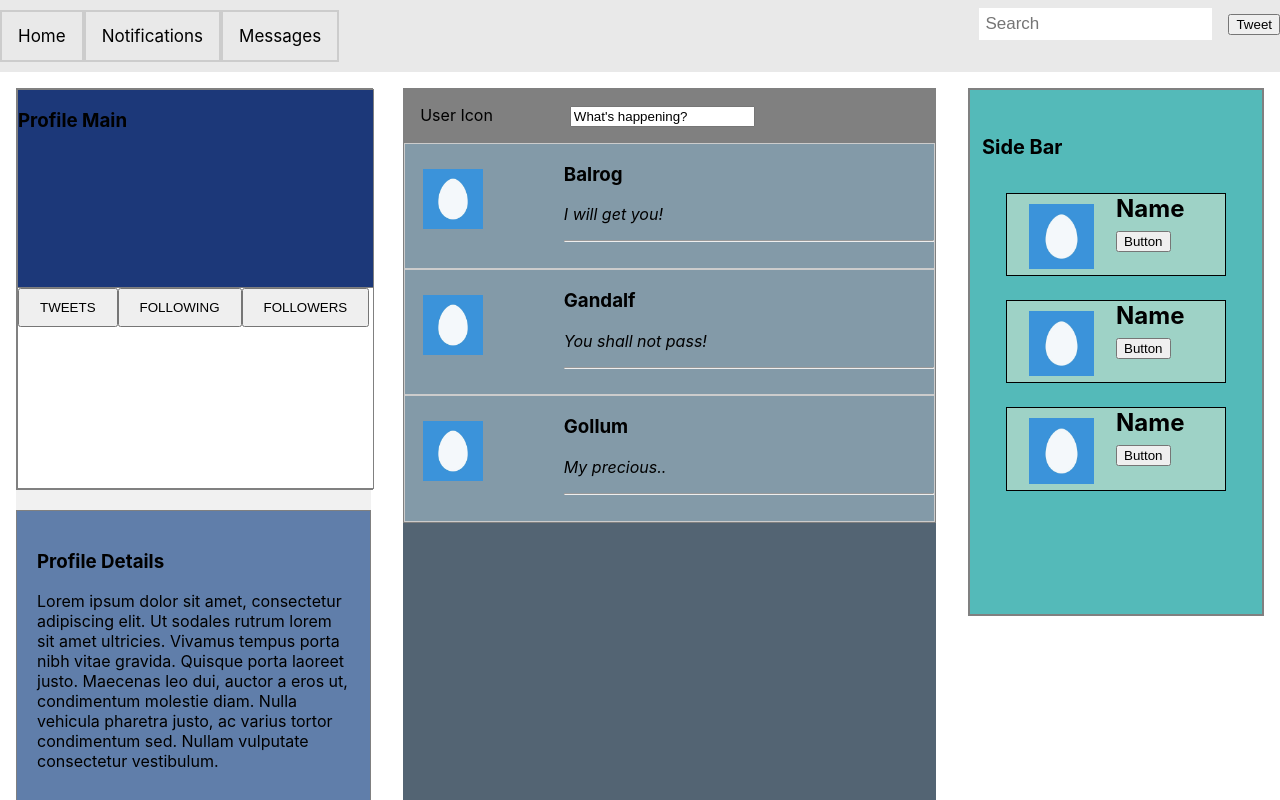
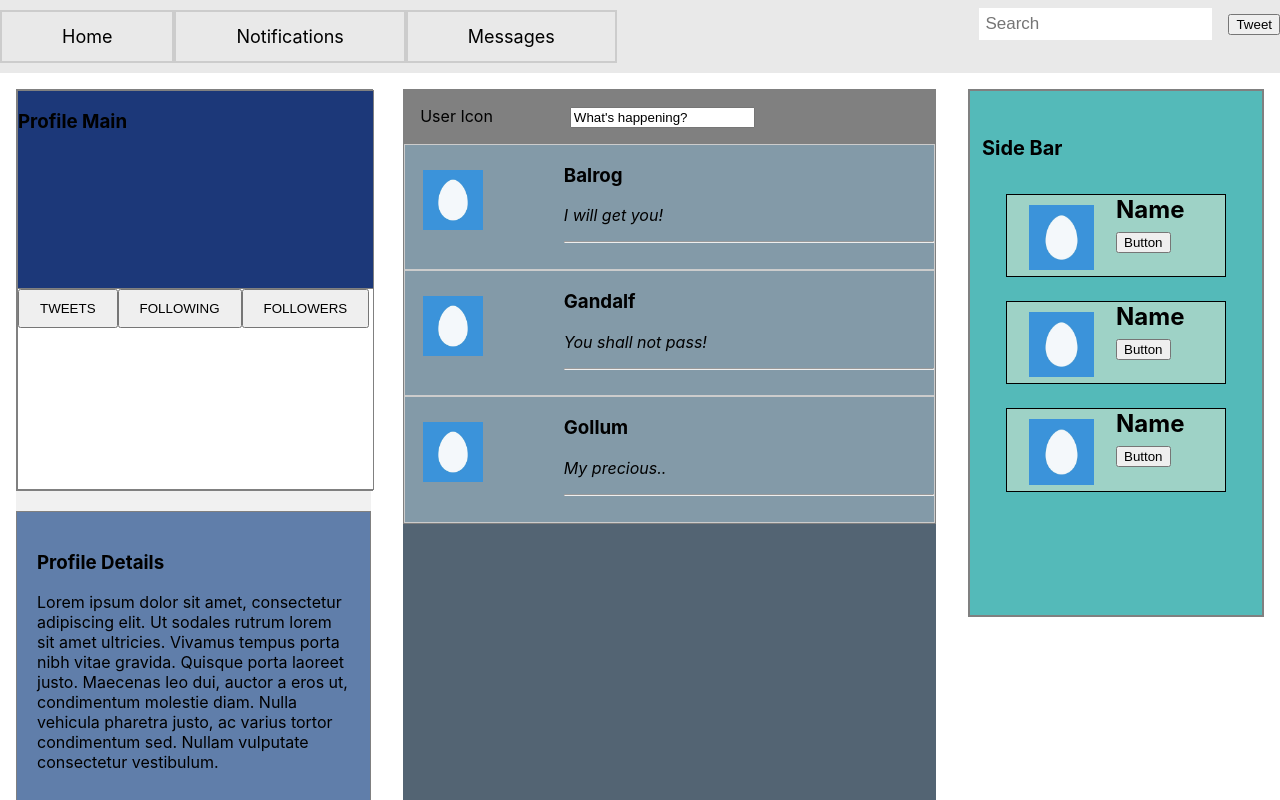
Before and after one commit to joncheng-dev/social-media-clone, a React (Create React App) app: page / in a window 1280 px wide. Shown: the top 800 px of the page. Built offline with nearby package versions, Linux system fonts and the light colour scheme.

Commit message:
update header button size style in css

```diff
--- a/src/index.css
+++ b/src/index.css
@@ -56,9 +56,9 @@ img {
   display: block;
   color: black;
   text-align: center;
-  padding: 14px 16px;
+  padding: 14px 60px;
   text-decoration: none;
-  font-size: 17px;
+  font-size: 18px;
   border: 2px solid #ccc;
   margin-top: 10px;
   margin-bottom: 10px;
```
